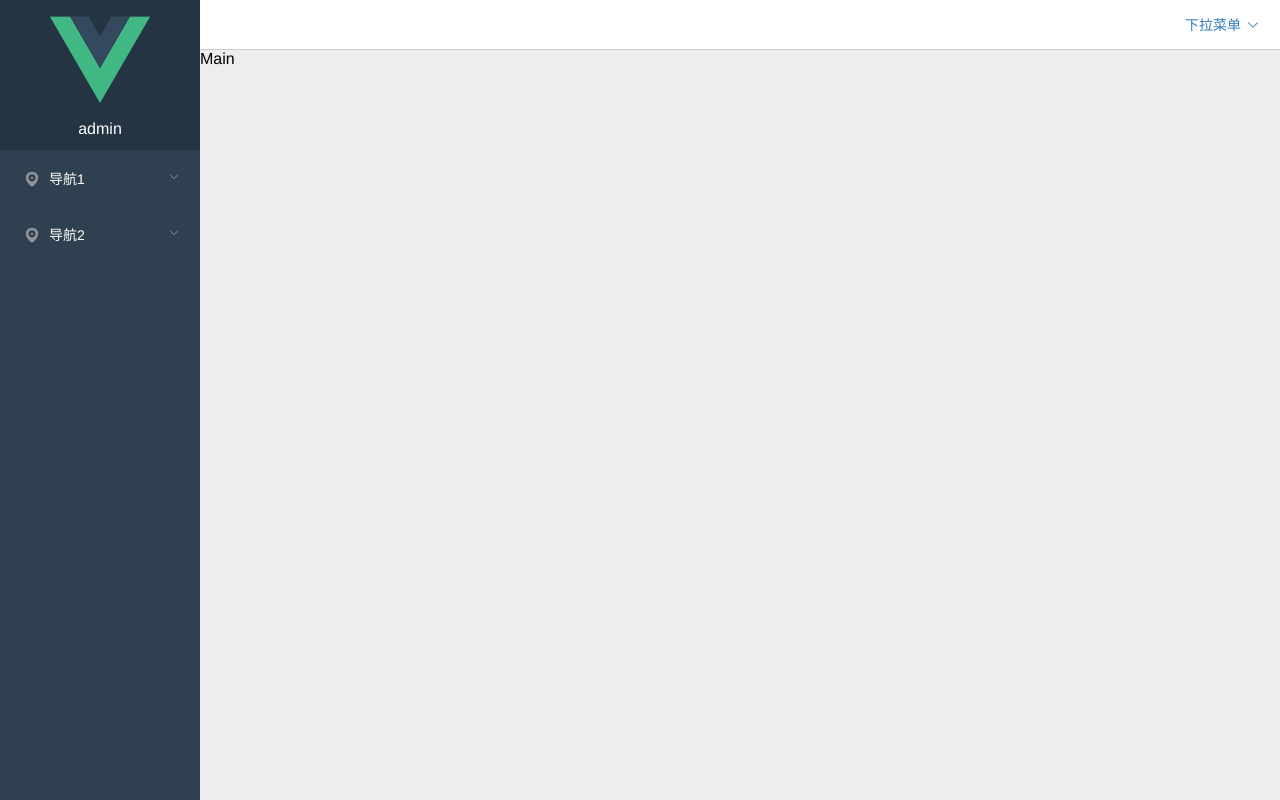
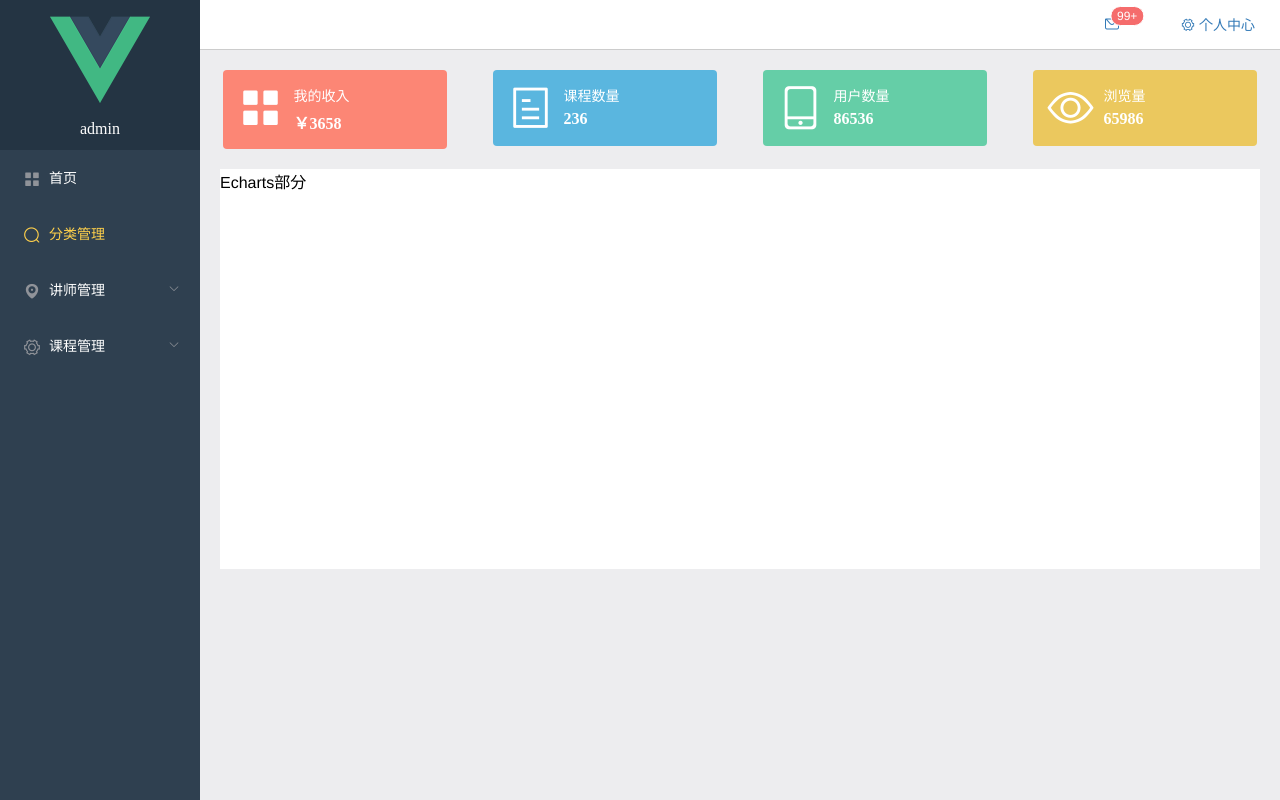
Before and after one commit to zhangqian00/vue2.x-manageSystem, a Vue app: page /#/home in a window 1280 px wide. Built offline with nearby package versions, Linux system fonts and the light colour scheme.

Commit message:
main总览数据部分完成

```diff
--- a/src/components/home/home.vue
+++ b/src/components/home/home.vue
@@ -2,13 +2,55 @@
 	<div class="home">
 		<el-container>
 		  <el-aside width="200px">
+		  	<!-- 侧边栏组件 -->
 		  	<v-aside></v-aside>
 		  </el-aside>
 		  <el-container>
 		  	<el-header style="height: 50px;">
+		  		<!-- 头部组件 -->
 		    	<v-header></v-header>
 		    </el-header>
-		    <el-main>Main</el-main>
+		    <el-main>
+		    	<!-- 信息总览部分 -->
+		    	<el-row type="flex" class="row-bg information" justify="space-around">
+				  <el-col :span="5">
+				  	<div class="grid-content clearfix money">
+				  		<i class="el-icon-menu"></i>
+				  		<span>我的收入</span>
+				  		<h5>￥3658</h5>
+				  	</div>
+				  </el-col>
+				  <el-col :span="5">
+				  	<div class="grid-content clearfix lesson">
+				  		<i class="el-icon-tickets"></i>
+				  		<span>课程数量</span>
+				  		<h5>236</h5>
+				  	</div>
+				  </el-col>
+				  <el-col :span="5">
+				  	<div class="grid-content clearfix userNum">
+				  		<i class="el-icon-mobile-phone"></i>
+				  		<span>用户数量</span>
+				  		<h5>86536</h5>
+				  	</div>
+				  </el-col>
+				  <el-col :span="5">
+				  	<div class="grid-content clearfix lookNum">
+				  		<i class="el-icon-view"></i>
+				  		<span>浏览量</span>
+				  		<h5>65986</h5>
+				  	</div>
+				  </el-col>
+				</el-row>
+				<!-- Echarts部分 -->
+				<el-row class="echartsPart">
+					<el-col :span="24">
+						<div class="grid-content bg-purple-dark">
+							Echarts部分
+						</div>
+					</el-col>
+				</el-row>
+		    </el-main>
 		  </el-container>
 		</el-container>
 	</div>
@@ -40,4 +82,45 @@
 		padding: 0;
 		margin: 0;
 	}
+	.information {
+		margin: 20px 0;
+	}
+	.information .grid-content {
+		padding: 15px;
+		font-size: 14px;
+		border-radius: 4px;
+		cursor: pointer;
+		color: #fff;
+	}
+	.grid-content i,.grid-content h5,.grid-content span {
+		float: left;
+	}
+	.grid-content i {
+		font-size: 46px;
+		margin-right: 10px;
+	}
+	.grid-content span {
+		width: 50%;
+		margin-bottom: 5px;
+	}
+	.grid-content h5 {
+		width: 50%;
+	}
+	.information .money {
+		background-color: #FC8675;
+	}
+	.information .lesson {
+		background-color: #5AB6DF;
+	}
+	.information .userNum {
+		background-color: #65CEA7;
+	}
+	.information .lookNum {
+		background-color: #EBC85E;
+	}
+	.echartsPart {
+		height: 400px;
+		margin: 0 20px;
+		background-color: #fff;
+	}
 </style>
--- a/src/components/public/aside.vue
+++ b/src/components/public/aside.vue
@@ -6,24 +6,32 @@
 			</div>
 			<p class="username">admin</p>
 		</div>
-	    <el-menu default-active="2" text-color="#fff" active-text-color="#fefefe" class="el-menu-vertical-demo">
-	      <el-submenu index="1" background-color="red">
+	    <el-menu default-active="2" text-color="#fff" background-color="#2F4050" active-text-color="#ffd04b" class="el-menu-vertical-demo">
+	      <el-menu-item index="1">
+	        <i class="el-icon-menu"></i>
+	        <span slot="title">首页</span>
+	      </el-menu-item>
+	      <el-menu-item index="2">
+	        <i class="el-icon-search"></i>
+	        <span slot="title">分类管理</span>
+	      </el-menu-item>
+	      <el-submenu index="3">
 	        <template slot="title">
 	          <i class="el-icon-location"></i>
-	          <span>导航1</span>
+	          <span>讲师管理</span>
 	        </template>
-	        <el-menu-item index="1-1">选项1</el-menu-item>
-	        <el-menu-item index="1-2">选项2</el-menu-item>
-	        <el-menu-item index="1-3">选项3</el-menu-item>
+	        <el-menu-item index="3-1">选项1</el-menu-item>
+	        <el-menu-item index="3-2">选项2</el-menu-item>
+	        <el-menu-item index="3-3">选项3</el-menu-item>
 	      </el-submenu>
-	      <el-submenu index="2">
+	      <el-submenu index="4">
 	        <template slot="title">
-	          <i class="el-icon-location"></i>
-	          <span>导航2</span>
+	          <i class="el-icon-setting"></i>
+	          <span>课程管理</span>
 	        </template>
-	        <el-menu-item index="2-1">选项1</el-menu-item>
-	        <el-menu-item index="2-2">选项2</el-menu-item>
-	        <el-menu-item index="2-3">选项3</el-menu-item>
+	        <el-menu-item index="4-1">选项1</el-menu-item>
+	        <el-menu-item index="4-2">选项2</el-menu-item>
+	        <el-menu-item index="4-3">选项3</el-menu-item>
 	      </el-submenu>
 	    </el-menu>
 	  </el-col>
--- a/src/components/public/header.vue
+++ b/src/components/public/header.vue
@@ -3,17 +3,17 @@
 
 		<el-dropdown trigger="click">
 	      <span class="el-dropdown-link">
-		        下拉菜单<i class="el-icon-arrow-down el-icon--right"></i>
+	        <i class="el-icon-setting"></i> 个人中心
 	      </span>
 	      <el-dropdown-menu slot="dropdown">
-		        <el-dropdown-item>黄金糕</el-dropdown-item>
-		        <el-dropdown-item>狮子头</el-dropdown-item>
-		        <el-dropdown-item>螺蛳粉</el-dropdown-item>
-		        <el-dropdown-item>双皮奶</el-dropdown-item>
-		        <el-dropdown-item>蚵仔煎</el-dropdown-item>
+	        <el-dropdown-item>修改资料</el-dropdown-item>
+	        <el-dropdown-item divided>退出登录</el-dropdown-item>
 	      </el-dropdown-menu>
 	    </el-dropdown>
-
+	    <!-- 消息提示 -->
+		<el-badge :value="200" :max="99" class="item xiaoxi">
+		  <i class="el-icon-message"></i>
+		</el-badge>
 	</div>
 </template>
 
@@ -31,6 +31,7 @@
 .header {
 	width: 100%;
 	height: 100%;
+	position: relative;
 }
 .header .el-dropdown {
 	height: 100%;
@@ -38,12 +39,22 @@
 	float: right;
 }
 .header .el-dropdown-link {
+	width: 84px;
 	height: 100%;
+	text-align: center;
 	line-height: 50px;
 	cursor: pointer;
 	display: inline-block;
 }
-.el-dropdown-menu__item:hover {
-	background-color: red;
+.el-badge {
+	cursor: pointer;
+	color: #337AB7;
+	position: absolute;
+
+	top: 50%;
+	transform: translateY(-50%);
+}
+.xiaoxi {
+	right: 140px;
 }
 </style>
--- a/static/css/global.css
+++ b/static/css/global.css
@@ -1,7 +1,42 @@
 html,body {
+	overflow: hidden;
+	background-color: #ededef;
+}
+html,body,p,ul,ol,dl,li,dt,dd,h1,h2,h3,h4,h5,h6 {
 	margin: 0;
 	padding: 0;
-	overflow: hidden;
-	height: 100%;
-	background-color: #ededef;
+	list-style: none;
+	font-size: 16px;
+	font-family: 宋体；
 }
+a {
+	text-decoration: none;
+	color: black;
+}
+a:hover {
+	color: red;
+}
+input,img {
+	vertical-align: bottom;
+	border: 0 none;
+	outline-style: none;
+	margin: 0;
+	padding: 0;
+}
+.clearfix:after {
+	content: "";
+	height: 0;
+	line-height: 0;
+	display: block;
+	clear: both;
+	visibility: hidden;
+}
+.clearfix {
+	zoom: 1;
+}
+    /* 版心 */
+
+.w {
+	width: 986px;
+	margin: 0 auto;
+}
```
Lines whose indentation alone changed are shown as unchanged.
